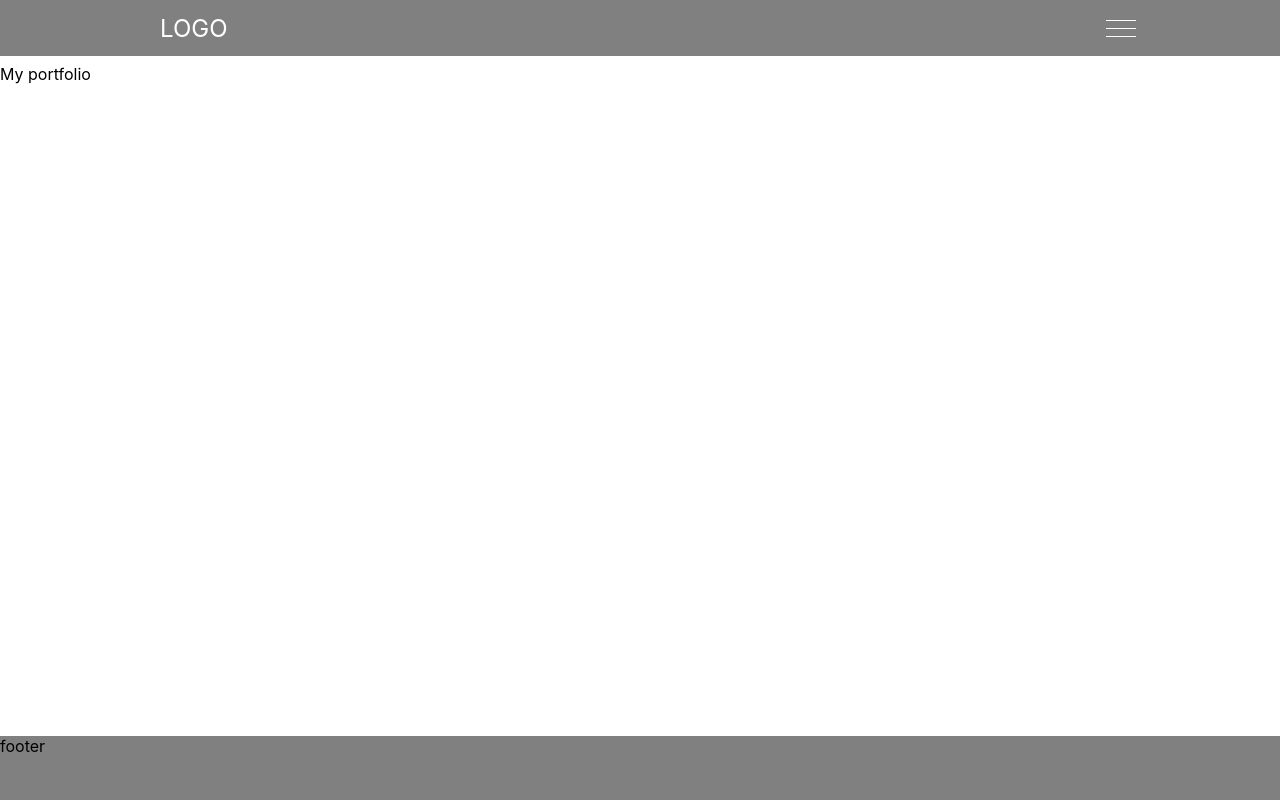
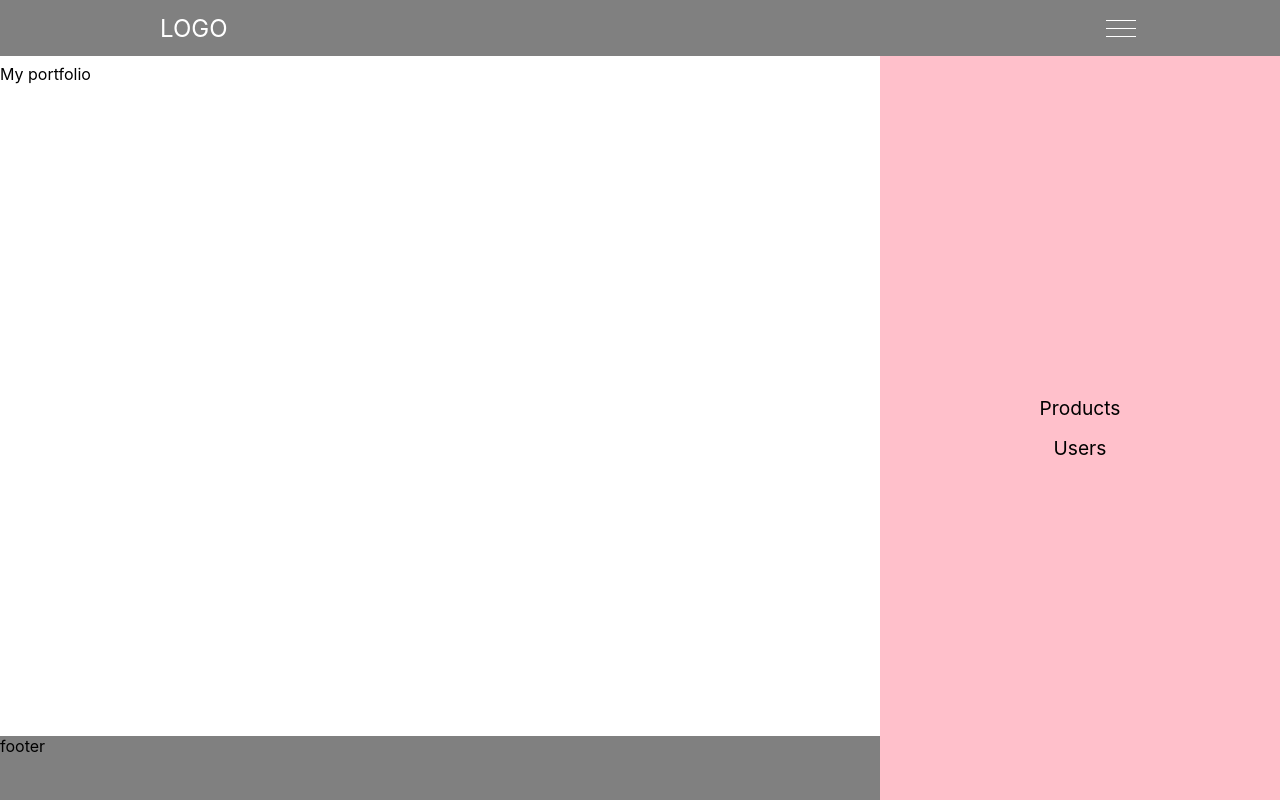
Before and after one commit to alexandra-pascal/my-portfolio, a React (Create React App) app: page /#/ in a window 1280 px wide. Built offline with nearby package versions, Linux system fonts and the light colour scheme.

Commit message:
create side drawer

```diff
--- a/src/components/App/App.js
+++ b/src/components/App/App.js
@@ -2,6 +2,7 @@ import React from "react";
 import { HashRouter as Router } from "react-router-dom";
 import Toolbar from "./../Toolbar/Toolbar";
 import Footer from "./../Footer/Footer";
+import SideDrawer from "../SideDrawer/SideDrawer";
 import "./App.css";
 
 export default class App extends React.Component {
@@ -10,6 +11,7 @@ export default class App extends React.Component {
       <Router>
         <div className="App">
           <Toolbar />
+          <SideDrawer/>
           <main className="main">
             <p>My portfolio</p>
           </main>
--- a/src/components/SideDrawer/SideDrawer.css
+++ b/src/components/SideDrawer/SideDrawer.css
@@ -0,0 +1,30 @@
+.side-drawer {
+  height: calc(100% - 56px);
+  background: pink;
+  position: fixed;
+  right: 0;
+  bottom: 0;
+  width: 70%;
+  max-width: 400px;
+  z-index: 2;
+}
+.side-drawer ul {
+  height: 100%;
+  list-style: none;
+  display: flex;
+  flex-direction: column;
+  justify-content: center;
+  align-items: center;
+}
+.side-drawer li {
+  margin: 0.5rem 0;
+}
+.side-drawer a{
+  color: black;
+  text-decoration: none;
+  font-size: 1.2rem;
+}
+.side-drawer a:hover,
+.side-drawer a:active {
+  color: #fa923f;
+}
--- a/src/components/SideDrawer/SideDrawer.js
+++ b/src/components/SideDrawer/SideDrawer.js
@@ -0,0 +1,17 @@
+import React from 'react';
+import './SideDrawer.css';
+
+export default function SideDrawer() {
+  return (
+    <nav className="side-drawer">
+      <ul>
+        <li>
+          <a href="/">Products</a>
+        </li>
+        <li>
+          <a href="/">Users</a>
+        </li>
+      </ul>
+    </nav>
+  )
+}
```
